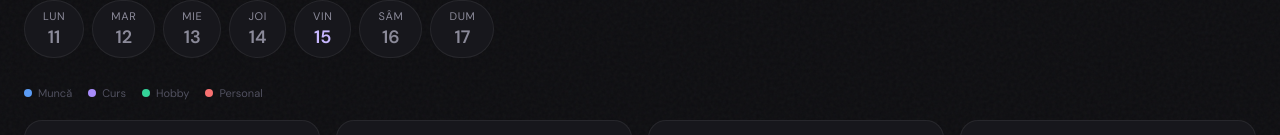
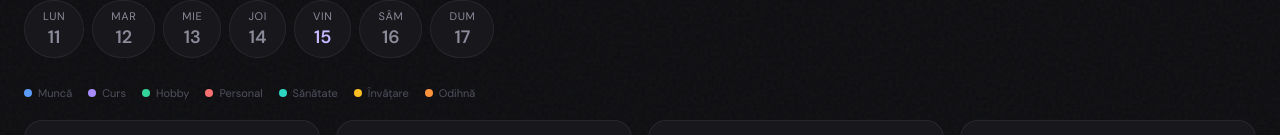
Before and after one commit to Andrei1loc1/planificator-app, a React (Vite) app: page / in a window 1280 px wide. Shown: the part 124-259 px from the top of the page. Built offline with nearby package versions, Linux system fonts and the light colour scheme.

Commit message:
end time + 3 new task types

```diff
--- a/src/App.css
+++ b/src/App.css
@@ -18,6 +18,13 @@
   --hobby-bg: rgba(52,211,153,0.13);
   --personal:#f87171;
   --personal-bg: rgba(248,113,113,0.13);
+
+  --health:  #2dd4bf;
+  --health-bg: rgba(45,212,191,0.13);
+  --learn:   #fbbf24;
+  --learn-bg: rgba(251,191,36,0.13);
+  --rest:    #fb923c;
+  --rest-bg: rgba(251,146,60,0.13);
 }
 
 *, *::before, *::after { box-sizing: border-box; margin: 0; padding: 0; }
--- a/src/App.jsx
+++ b/src/App.jsx
@@ -8,6 +8,9 @@ const TYPE = {
   course:   { color: 'var(--course)',   bg: 'var(--course-bg)',   label: 'Curs' },
   hobby:    { color: 'var(--hobby)',    bg: 'var(--hobby-bg)',    label: 'Hobby' },
   personal: { color: 'var(--personal)', bg: 'var(--personal-bg)', label: 'Personal' },
+  health:   { color: 'var(--health)',   bg: 'var(--health-bg)',   label: 'Sănătate' },
+  learn:    { color: 'var(--learn)',    bg: 'var(--learn-bg)',    label: 'Învățare' },
+  rest:     { color: 'var(--rest)',     bg: 'var(--rest-bg)',     label: 'Odihnă' },
 }
 
 function getISOWeek(d) {
@@ -61,13 +64,13 @@ function formatWeekRange(offset) {
 
 function TaskCard({ task, dayIdx, onEdit, onDelete, onDragStart, onDragEnd, onDragOver, onDrop }) {
   const tp = TYPE[task.type] || TYPE.work
-  const timeStr = task.time
+  const timeStr = (task.time || task.endTime)
     ? <span className="card-time">
         <svg width="10" height="10" viewBox="0 0 10 10" fill="none">
           <circle cx="5" cy="5" r="4" stroke="currentColor" strokeWidth="1"/>
           <path d="M5 3v2l1.5 1" stroke="currentColor" strokeWidth="1" strokeLinecap="round"/>
         </svg>
-        {task.time}
+        {[task.time, task.endTime].filter(Boolean).join(' – ')}
       </span>
     : ''
 
@@ -157,6 +160,7 @@ function Modal({ isOpen, mode, task, dayIdx, onClose, onSave }) {
   const [title, setTitle] = useState('')
   const [type, setType] = useState('work')
   const [time, setTime] = useState('')
+  const [endTime, setEndTime] = useState('')
   const titleRef = useRef(null)
 
   useEffect(() => {
@@ -165,10 +169,12 @@ function Modal({ isOpen, mode, task, dayIdx, onClose, onSave }) {
         setTitle(task.title)
         setType(task.type)
         setTime(task.time || '')
+        setEndTime(task.endTime || '')
       } else {
         setTitle('')
         setType('work')
         setTime('')
+        setEndTime('')
       }
       setTimeout(() => titleRef.current?.focus(), 80)
     }
@@ -179,7 +185,7 @@ function Modal({ isOpen, mode, task, dayIdx, onClose, onSave }) {
       titleRef.current?.focus()
       return
     }
-    onSave({ title: title.trim(), type, time })
+    onSave({ title: title.trim(), type, time, endTime })
   }
 
   const handleKeyDown = (e) => {
@@ -204,7 +210,6 @@ function Modal({ isOpen, mode, task, dayIdx, onClose, onSave }) {
             onChange={(e) => setTitle(e.target.value)}
           />
         </div>
-        <div className="field-row">
         <div className="field">
           <label>Tip</label>
           <select value={type} onChange={(e) => setType(e.target.value)}>
@@ -212,11 +217,19 @@ function Modal({ isOpen, mode, task, dayIdx, onClose, onSave }) {
             <option value="course">Curs</option>
             <option value="hobby">Hobby</option>
             <option value="personal">Personal</option>
+            <option value="health">Sănătate</option>
+            <option value="learn">Învățare</option>
+            <option value="rest">Odihnă</option>
           </select>
         </div>
+        <div className="field-row">
           <div className="field">
-            <label>Oră (opțional)</label>
+            <label>Început (opțional)</label>
             <input type="time" value={time} onChange={(e) => setTime(e.target.value)} />
+          </div>
+          <div className="field">
+            <label>Sfârșit</label>
+            <input type="time" value={endTime} onChange={(e) => setEndTime(e.target.value)} />
           </div>
         </div>
         <div className="modal-btns">
@@ -445,6 +458,9 @@ export default function App() {
         <div className="leg-item"><div className="leg-dot" style={{background:'var(--course)'}}></div> Curs</div>
         <div className="leg-item"><div className="leg-dot" style={{background:'var(--hobby)'}}></div> Hobby</div>
         <div className="leg-item"><div className="leg-dot" style={{background:'var(--personal)'}}></div> Personal</div>
+        <div className="leg-item"><div className="leg-dot" style={{background:'var(--health)'}}></div> Sănătate</div>
+        <div className="leg-item"><div className="leg-dot" style={{background:'var(--learn)'}}></div> Învățare</div>
+        <div className="leg-item"><div className="leg-dot" style={{background:'var(--rest)'}}></div> Odihnă</div>
       </div>
 
       <div className="grid" ref={gridRef}>
```
Also changed, not shown: 3 other files (tests, documents, lock files or other folders). Lines whose indentation alone changed are shown as unchanged.
